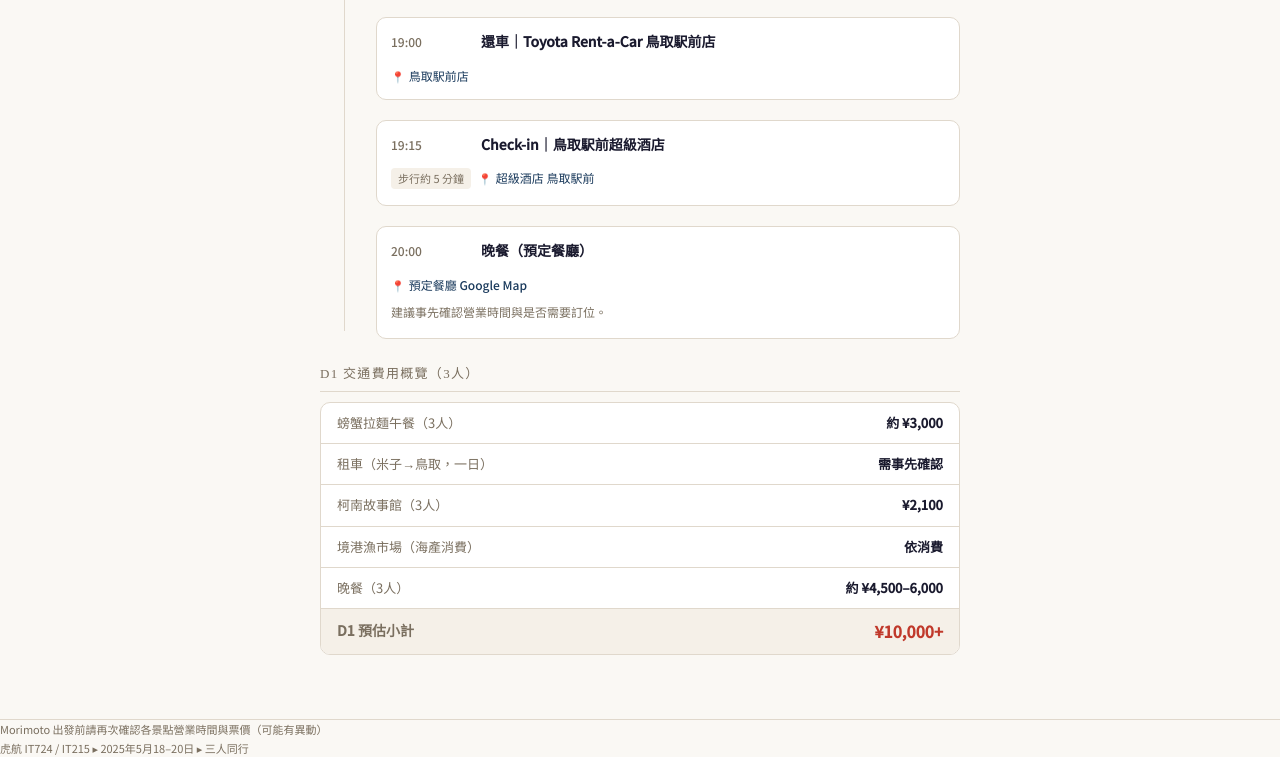
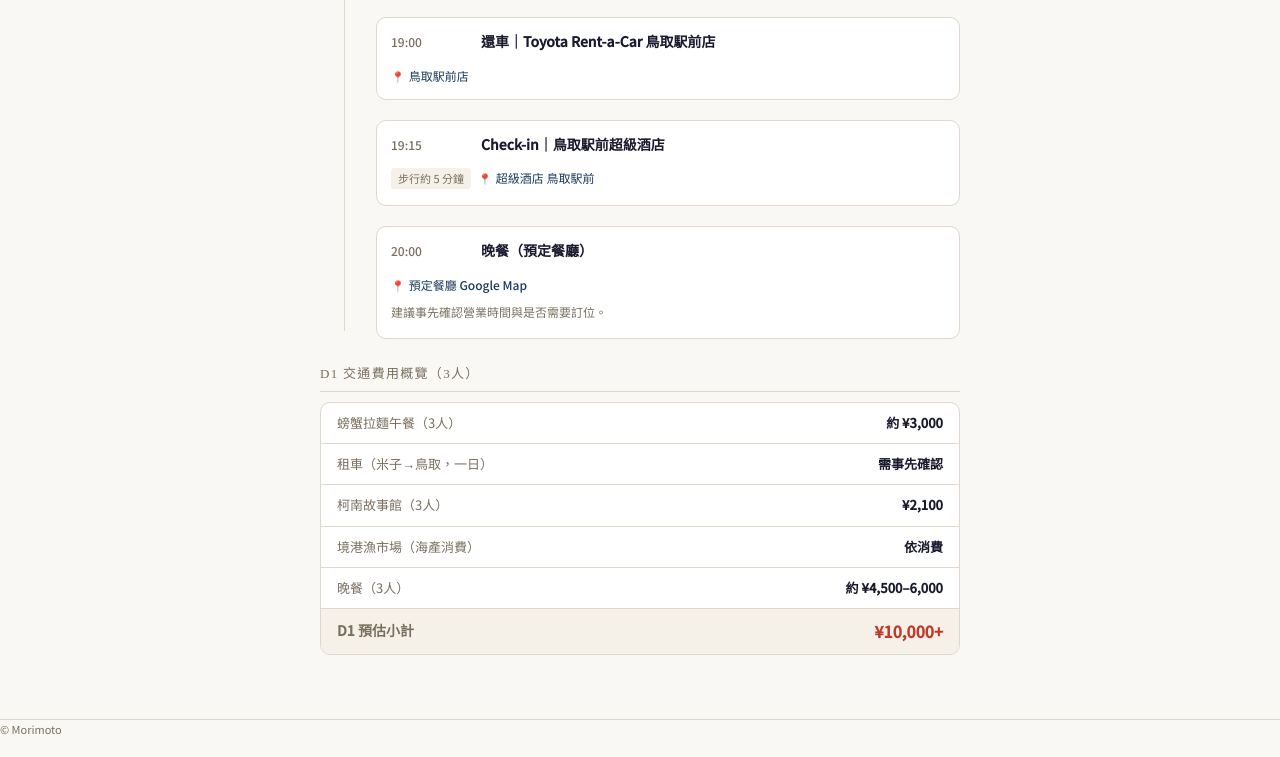
Before and after one commit to morimoto16/Japan-Trip, a plain HTML site: page index.html in a window 1280 px wide. Shown: the part 1673-2430 px from the top of the page. Drawn offline with Linux system fonts and the light colour scheme.

Commit message:
更新 index.html

```diff
--- a/index.html
+++ b/index.html
@@ -1046,8 +1046,7 @@
 </div>
 
 <footer>
-  Morimoto 出發前請再次確認各景點營業時間與票價（可能有異動）<br>
-  虎航 IT724 / IT215 ▸ 2025年5月18–20日 ▸ 三人同行
+ <p> © Morimoto <p>
 </footer>
 
 <script>
```
